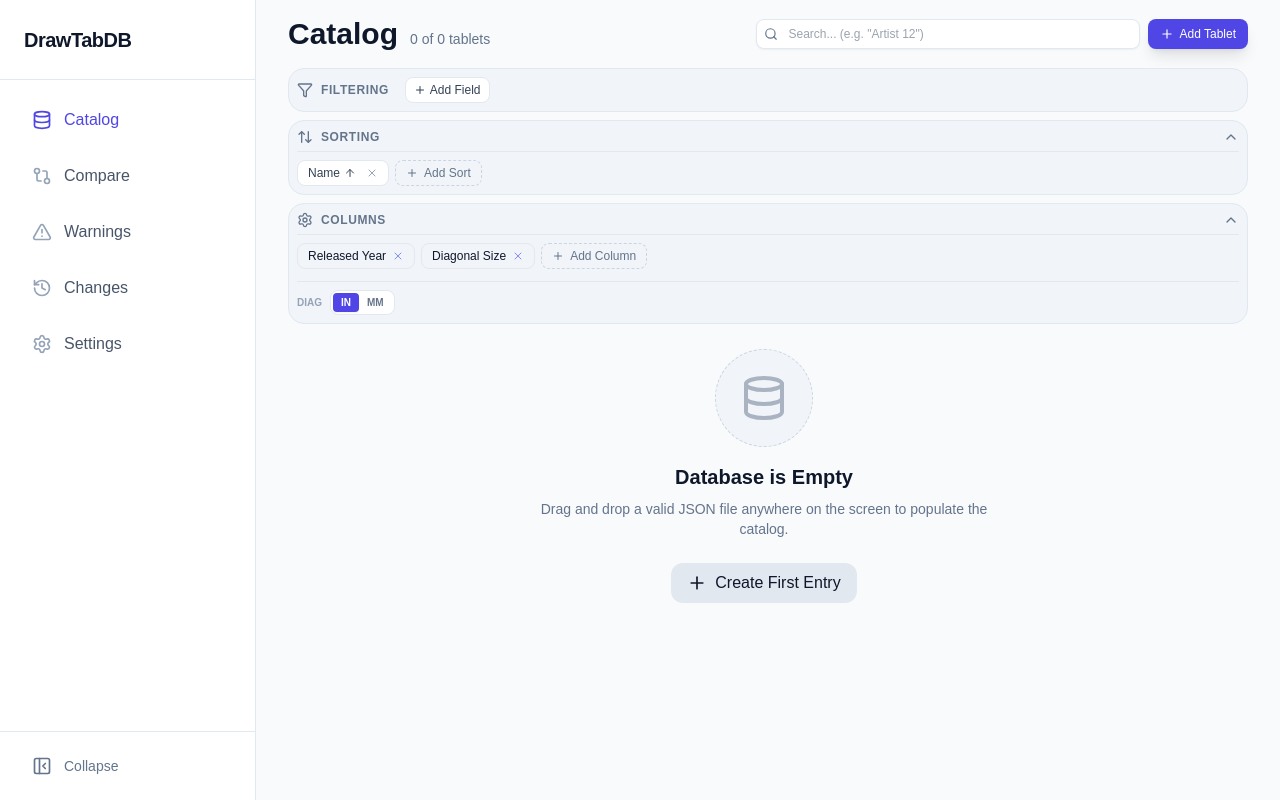
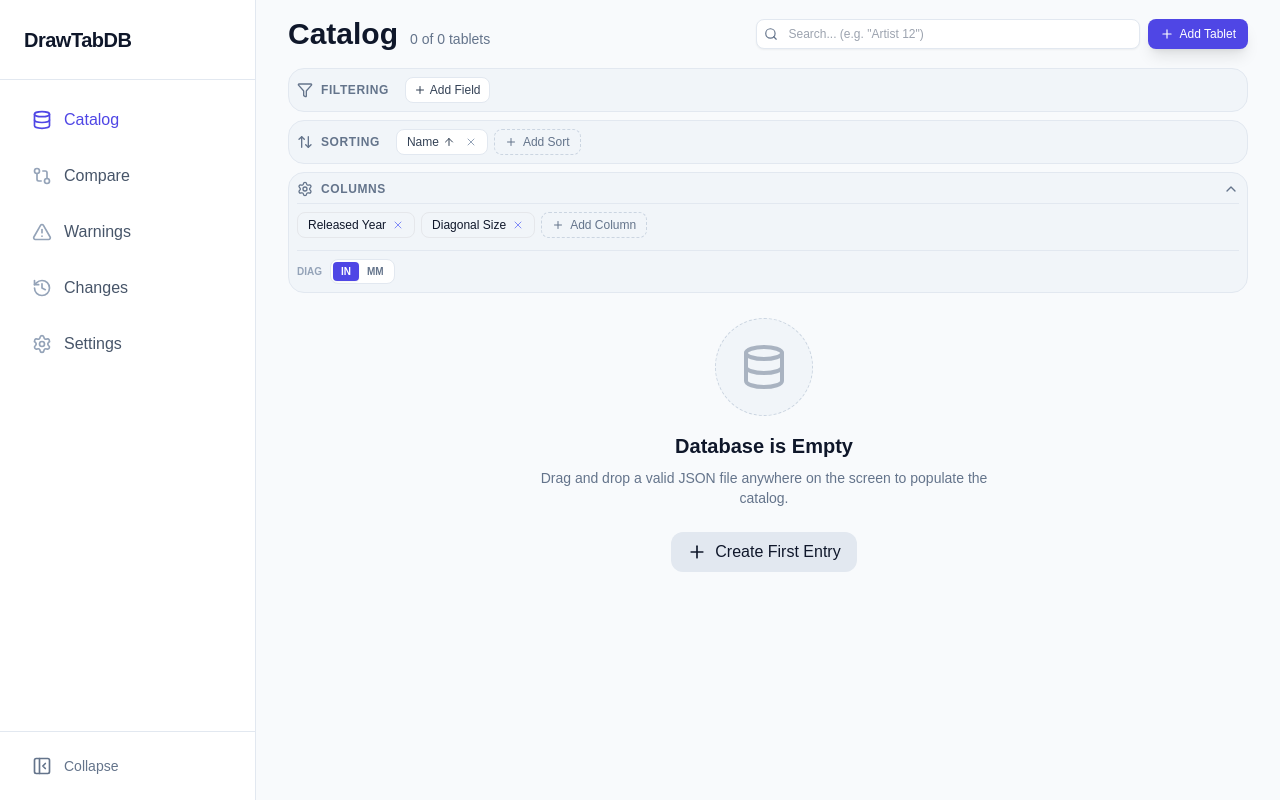
Before and after one commit to TheSevenPens/DrawTabDB, a React (Vite) app: page / in a window 1280 px wide. Built offline with nearby package versions, Linux system fonts and the light colour scheme; a web font is replaced by a local one.

Commit message:
Refactor sorting section UI in Catalog page
Simplified the sorting section by removing the expandable/collapsible logic and always displaying the sorting options. Updated layout classes for improved consistency and usability.

```diff
--- a/pages/Catalog.tsx
+++ b/pages/Catalog.tsx
@@ -749,21 +749,15 @@ const Catalog: React.FC = () => {
           </div>
 
           {/* Sorting Section */}
-          <div className={`xl:col-span-4 bg-slate-100 dark:bg-slate-900/40 border border-slate-200 dark:border-slate-800 rounded-2xl flex flex-col transition-all duration-300 ${isSortingExpanded ? 'p-2 gap-2' : 'p-2 gap-0'}`}>
-            <div
-              className={`flex items-center justify-between text-slate-500 dark:text-slate-400 cursor-pointer hover:text-slate-900 dark:hover:text-white ${isSortingExpanded ? 'border-b border-slate-200 dark:border-slate-800/50 pb-1.5' : ''}`}
-              onClick={() => setIsSortingExpanded(!isSortingExpanded)}
-            >
-              <div className="flex items-center gap-2">
+          <div className="xl:col-span-4 bg-slate-100 dark:bg-slate-900/40 border border-slate-200 dark:border-slate-800 rounded-2xl flex flex-col p-2">
+            <div className="flex flex-wrap items-center gap-4">
+              <div className="flex items-center gap-2 text-slate-500 dark:text-slate-400">
                 <ArrowUpDown size={16} />
                 <h3 className="text-xs font-bold uppercase tracking-wider">Sorting</h3>
               </div>
-              {isSortingExpanded ? <ChevronUp size={16} /> : <ChevronDown size={16} />}
-            </div>
 
-            {isSortingExpanded && (
-              <div className="flex flex-wrap gap-1.5 items-center animate-in fade-in slide-in-from-top-2 duration-200">
-                {/* Active Sort Criteria Pills */}
+              {/* Active Sort Criteria Pills */}
+              <div className="flex flex-wrap gap-1.5 items-center">
                 {sortCriteria.map((criterion, index) => {
                   const optionLabel = sortOptions.find(opt => opt.value === criterion.field)?.label || criterion.field;
                   return (
@@ -835,7 +829,7 @@ const Catalog: React.FC = () => {
                   )}
                 </div>
               </div>
-            )}
+            </div>
           </div>
 
           {/* Columns Section */}
```
